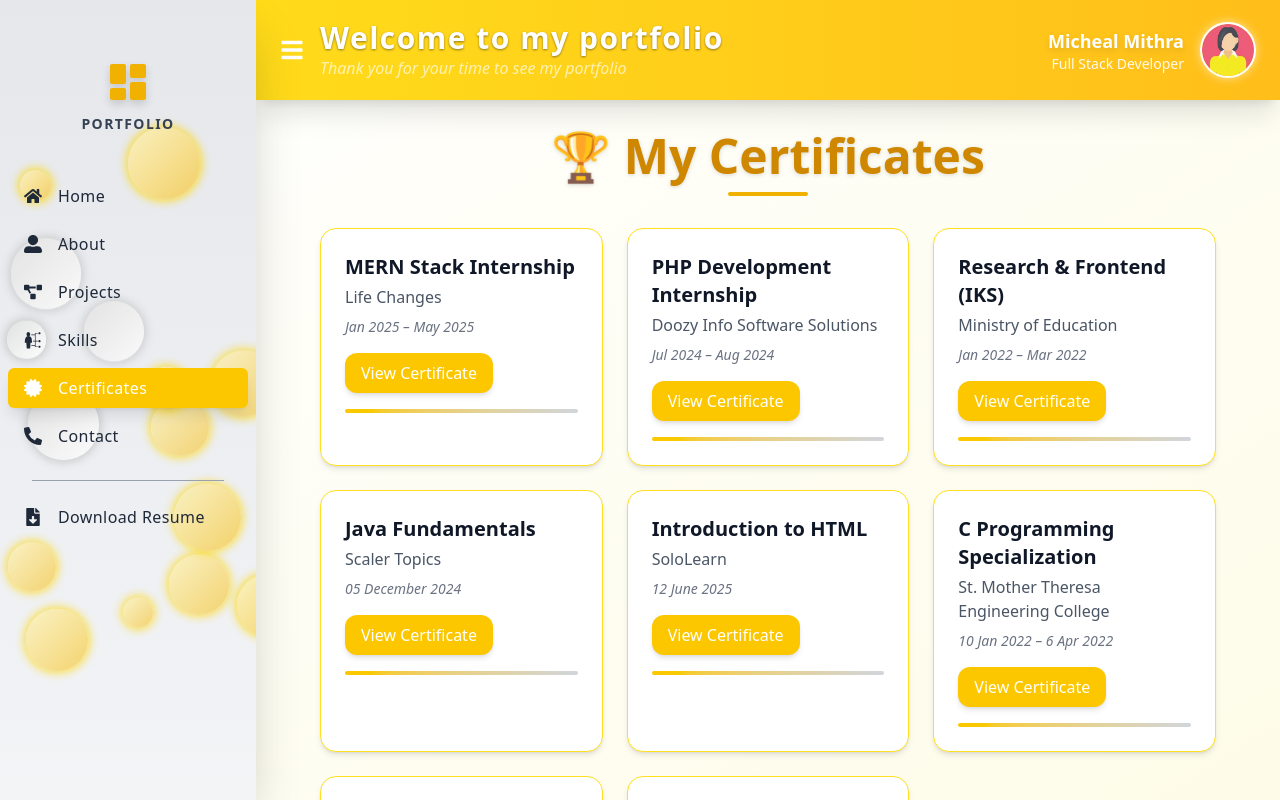
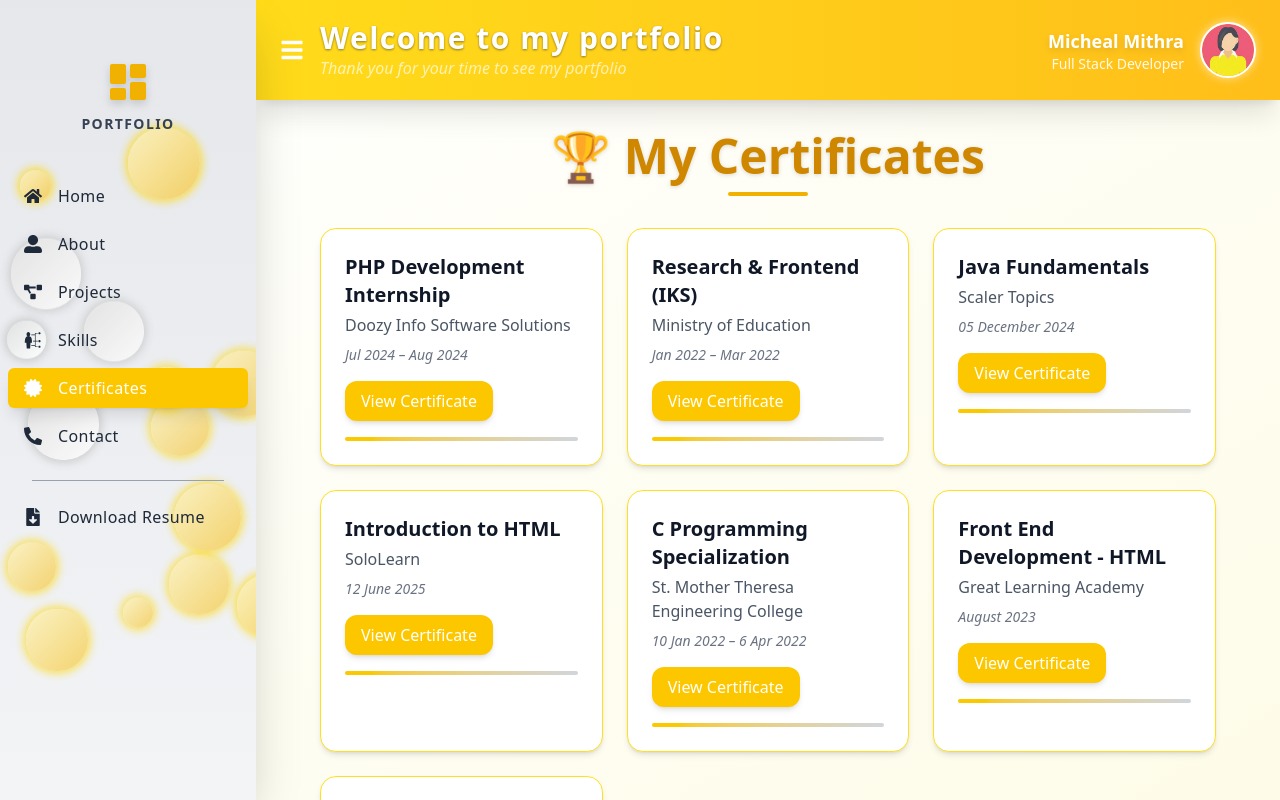
Before and after one commit to MichealMithraM/Portfolio, a React (Vite) app in the folder frontend/: page /certificates in a window 1280 px wide. Built offline with nearby package versions, Linux system fonts and the light colour scheme.

Commit message:
Update Certificates.jsx

```diff
--- a/frontend/src/components/chef/Certificates.jsx
+++ b/frontend/src/components/chef/Certificates.jsx
@@ -5,12 +5,12 @@ import Sidebar from './Sidebar';
 
 // Certificates info
 const certificates = [
-  {
-    title: 'MERN Stack Internship',
-    org: 'Life Changes',
-    date: 'Jan 2025 – May 2025',
-    img: '/images/mern-certificate.jpg', // ✅ your image path
-  },
+  //{
+    //title: 'MERN Stack Internship',
+    //org: 'Life Changes',
+    //date: 'Jan 2025 – May 2025',
+    //img: '/images/mern-certificate.jpg', // ✅ your image path
+ // },
   {
     title: 'PHP Development Internship',
     org: 'Doozy Info Software Solutions',
```
